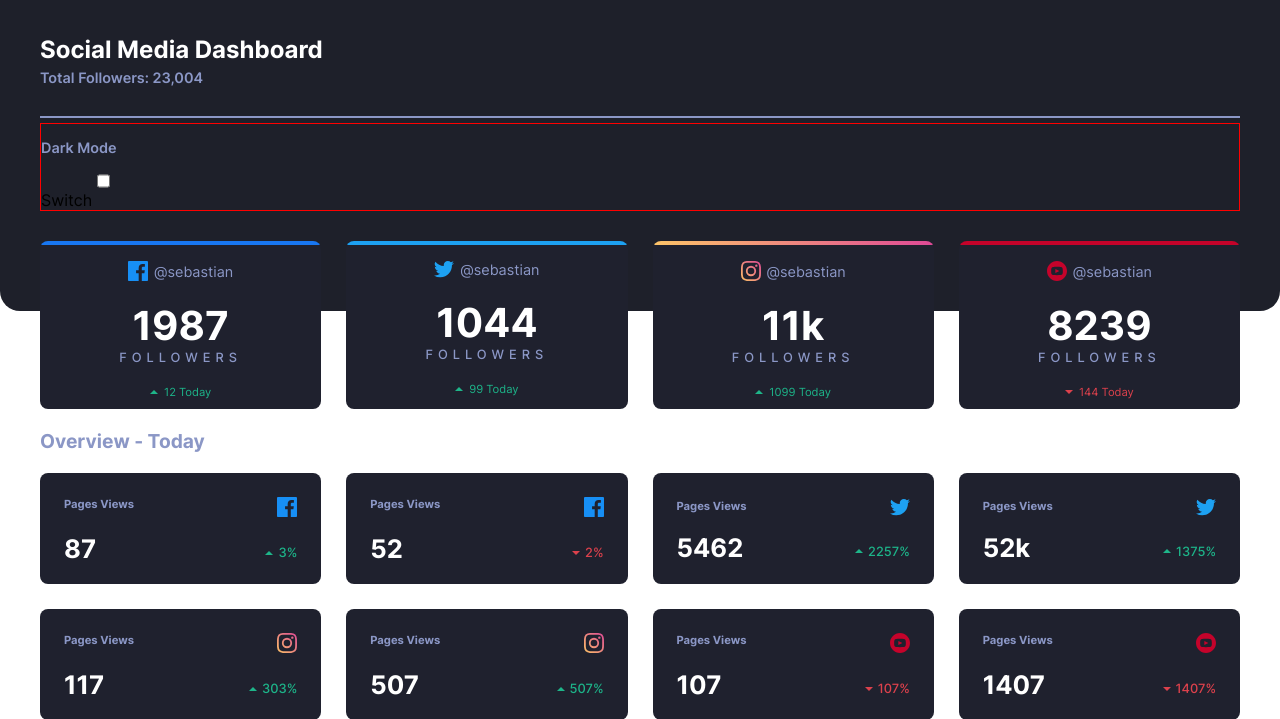
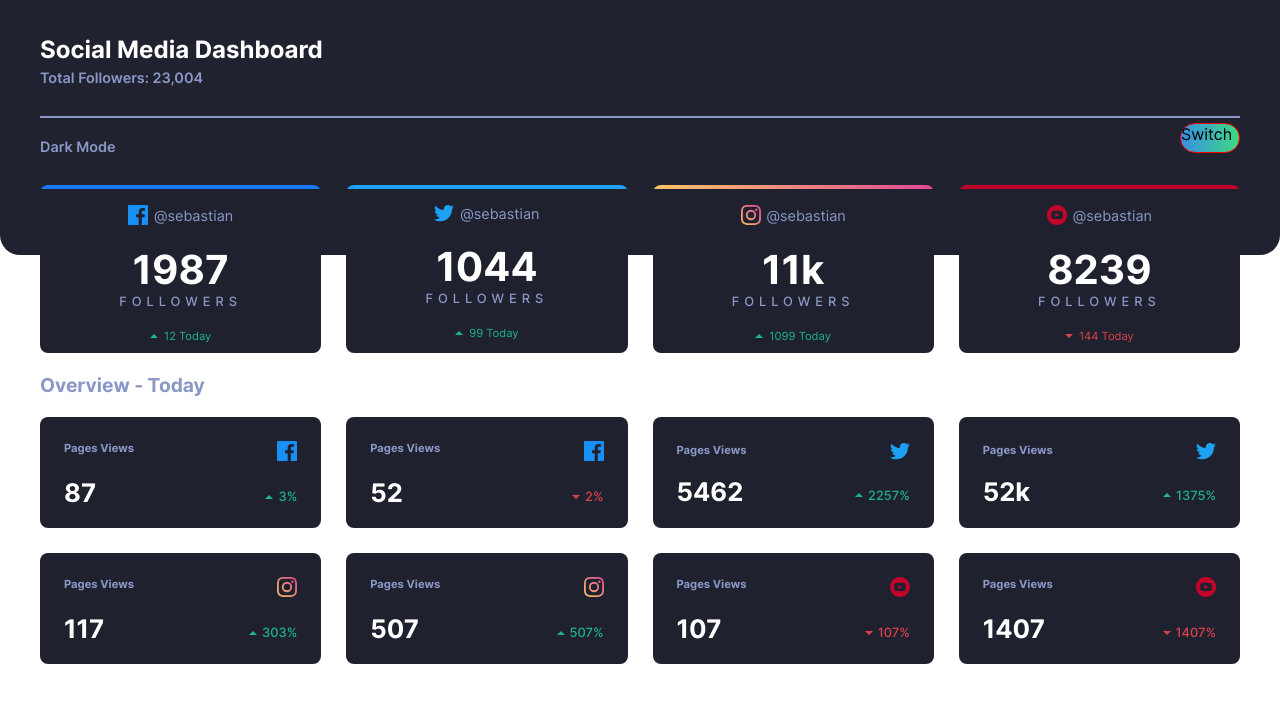
Before and after one commit to stoicstian/frontend-mentor-social-media-dashboard, a Django app: page / in a window 1280 px wide. Shown: the top 719 px of the page. Run offline with Django 3.2, Linux system fonts and the light colour scheme.

Commit message:
Agregando colores a widget y refactorizando index.html

```diff
--- a/app/static/css/styles.css
+++ b/app/static/css/styles.css
@@ -16,7 +16,7 @@ body {
 
 .top-cards__header {
   padding: 0px 40px;
-  background-color: #1e202a;
+  background-color: #20222f;
   padding-top: 30px;
   border-radius: 0px 0px 20px 20px;
 }
@@ -49,7 +49,8 @@ body {
 }
 
 .switcher {
-  border: 1px solid red;
+  display: flex;
+  justify-content: space-between;
 }
 .switcher__text {
   font-size: 0.9em;
@@ -57,8 +58,16 @@ body {
   color: #8b97c6;
   margin-top: 15px;
 }
+.switcher__label {
+  background-image: linear-gradient(90deg, #378fe6, #3eda82);
+  height: 30px;
+  width: 60px;
+  border-radius: 15px;
+  display: block;
+  border: 1px solid red;
+}
 .switcher__widget {
-  height: 50px;
+  display: none;
 }
 
 .card {
@@ -231,7 +240,7 @@ body {
 }
 @media (prefers-color-scheme: dark) {
   body {
-    background: #000;
+    background: #1d2029;
   }
 }
 
--- a/app/static/sass/_colors.scss
+++ b/app/static/sass/_colors.scss
@@ -15,3 +15,7 @@ $light-grayish-blue: #1f212e;
 $dark-grayish-blue: #8b97c6;
 // $dark-grayish-blue: #252a41
 $dark-blue: #fff;
+
+// Toggle widget
+$toggle-blue: hsl(210, 78%, 56%);
+$toggle-green: hsl(146, 68%, 55%);
--- a/app/static/sass/_switcher.scss
+++ b/app/static/sass/_switcher.scss
@@ -2,7 +2,8 @@
 @use './config';
 
 .switcher {
-  border: 1px solid red;
+  display: flex;
+  justify-content: space-between;
 
   &__text {
     font-size: 0.9em;
@@ -11,7 +12,20 @@
     margin-top: 15px;
   }
 
+  &__label {
+    background-image: linear-gradient(
+      90deg,
+      colors.$toggle-blue,
+      colors.$toggle-green
+    );
+    height: 30px;
+    width: 60px;
+    border-radius: 15px;
+    display: block;
+    border: 1px solid red;
+  }
+
   &__widget {
-    height: 50px;
+    display: none;
   }
 }
--- a/app/static/sass/_top-cards.scss
+++ b/app/static/sass/_top-cards.scss
@@ -7,7 +7,7 @@
 
   &__header {
     @include config.config-wrapper(0px 40px);
-    background-color: colors.$pale-blue;
+    background-color: #20222f;
     padding-top: 30px;
     border-radius: 0px 0px 20px 20px;
 
--- a/app/static/sass/styles.scss
+++ b/app/static/sass/styles.scss
@@ -29,6 +29,6 @@
 
 @media (prefers-color-scheme: config.$theme-color) {
   body {
-    background: #000;
+    background: #1d2029;
   }
 }
--- a/app/templates/index.html
+++ b/app/templates/index.html
@@ -14,14 +14,14 @@
         <p class="top-cards__subtitle">Total Followers: 23,004</p>
         <div class="switcher">
           <p class="switcher__text">Dark Mode</p>
-          <label for="switcher__label">
+          <label class="switcher__label" for="switcher__widget">
             Switch
-            <input
-              type="checkbox"
-              class="switcher__widget"
-              id="switcher__label"
-            />
           </label>
+          <input
+            type="checkbox"
+            class="switcher__widget"
+            id="switcher__widget"
+          />
         </div>
       </header>
       <main class="top-cards__content">
```
Also changed, not shown: 1 other file.
